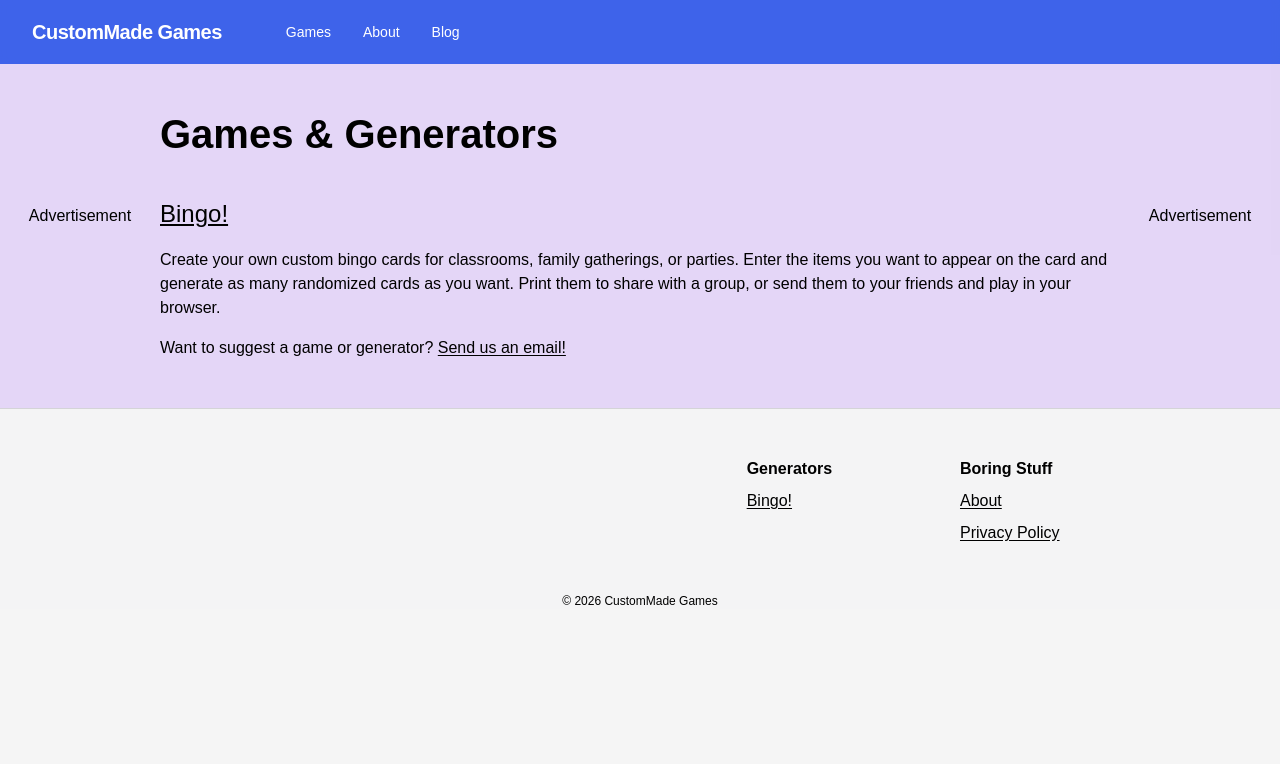
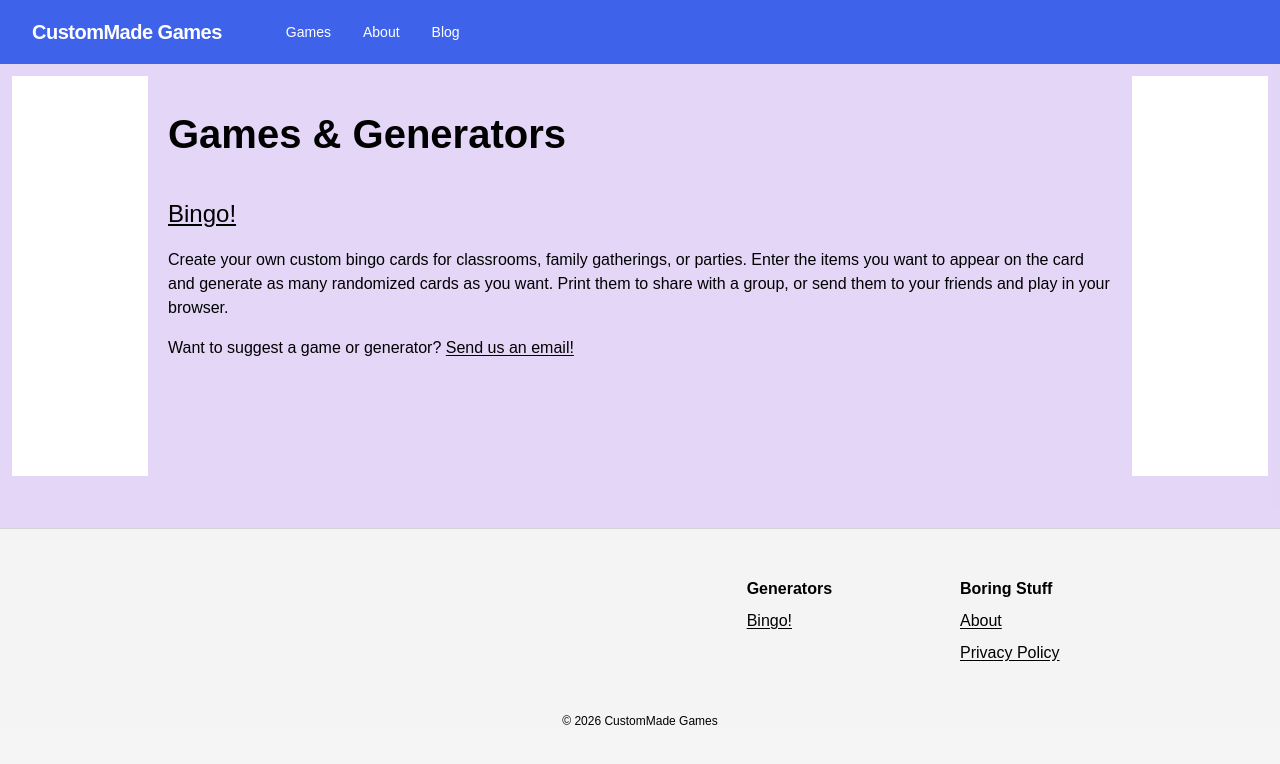
Before and after one commit to hagensv-web/custommade-dev, a Next.js app: page / in a window 1280 px wide. Shown: the top 764 px of the page. Built offline with nearby package versions, Linux system fonts and the light colour scheme; a web font is replaced by a local one.

Commit message:
add sidebar ads

```diff
--- a/app/layout.tsx
+++ b/app/layout.tsx
@@ -2,6 +2,7 @@ import type { Metadata } from "next";
 import "./globals.css";
 import Header from "@/components/core/Header";
 import Footer from "@/components/core/footer/Footer";
+import SidebarAd from "@/components/core/ad/SidebarAd";
 
 export const metadata: Metadata = {
   title: {
@@ -26,6 +27,8 @@ export default function RootLayout({
         <link rel="preconnect" href="https://fonts.googleapis.com" />
         <link rel="preconnect" href="https://fonts.gstatic.com" crossOrigin="" />
         <link href="https://fonts.googleapis.com/css2?family=Schoolbell&display=swap" rel="stylesheet" />
+        <script async src="https://pagead2.googlesyndication.com/pagead/js/adsbygoogle.js?client=ca-pub-2755508775935324"
+     crossOrigin="anonymous"></script>
       </head>
 
       <body className="min-h-screen bg-neutral-100 text-black dark:bg-mist-900 dark:text-neutral-200">
@@ -35,16 +38,16 @@ export default function RootLayout({
 
       <div className="grid grid-cols-8">
 
-        <div className="col-span-1 hidden lg:flex justify-center items-center">
-          Advertisement
+        <div className="col-span-1 hidden lg:flex justify-center items-center p-3">
+          <SidebarAd />
         </div>
 
-        <main className="flex col-span-8 lg:col-span-6 pt-6 px-10 lg:px-0">
+        <main className="flex col-span-8 lg:col-span-6 pt-6 px-10 lg:px-2">
           {children}
         </main>
 
-        <div className="col-span-1 hidden lg:flex justify-center items-center">
-          Advertisement
+        <div className="col-span-1 hidden lg:flex justify-center items-center p-3">
+          <SidebarAd />
         </div>
       </div>
 
--- /dev/null
+++ b/components/core/ad/SidebarAd.tsx
@@ -0,0 +1,34 @@
+'use client'
+
+import { useEffect, useState } from "react";
+
+export default function SidebarAd(){
+
+    const [mounted, setMounted] = useState(false);
+
+    useEffect(() => {
+        setMounted(true);
+    }, []);
+
+    useEffect(() => {
+        if (!mounted) return;
+
+        try {
+            (window.adsbygoogle = window.adsbygoogle || []).push({});
+        } catch (err) {
+        console.error(err);
+        }
+    }, [mounted]);
+
+    if (!mounted) return null;
+
+    return (
+        <div className="w-100 h-100 bg-white">
+        <ins className="adsbygoogle block"
+              data-ad-client="ca-pub-2755508775935324"
+              data-ad-slot="8354558730"
+              data-ad-format="auto"
+              data-full-width-responsive="true" />
+        </div>
+    )
+}
```
